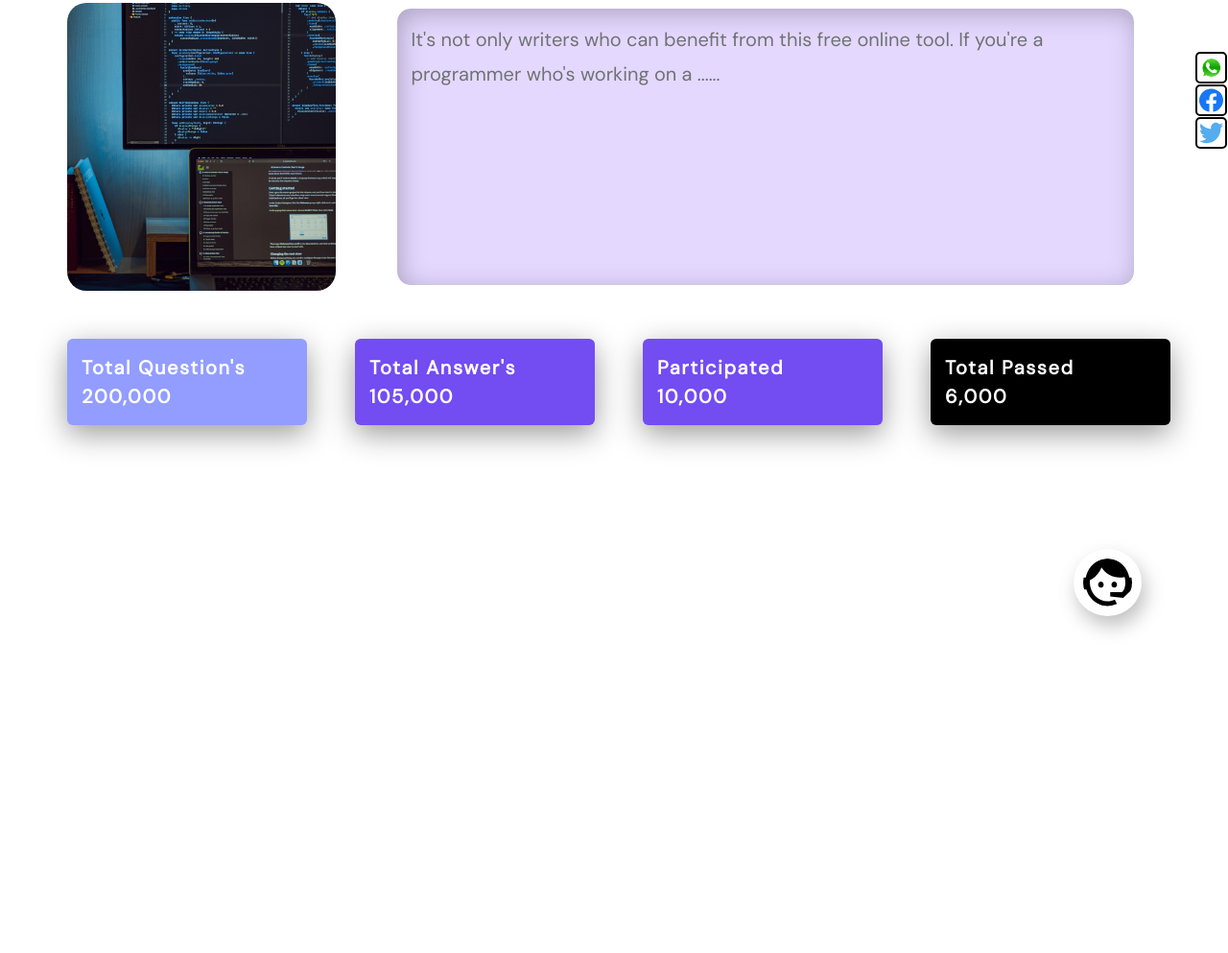
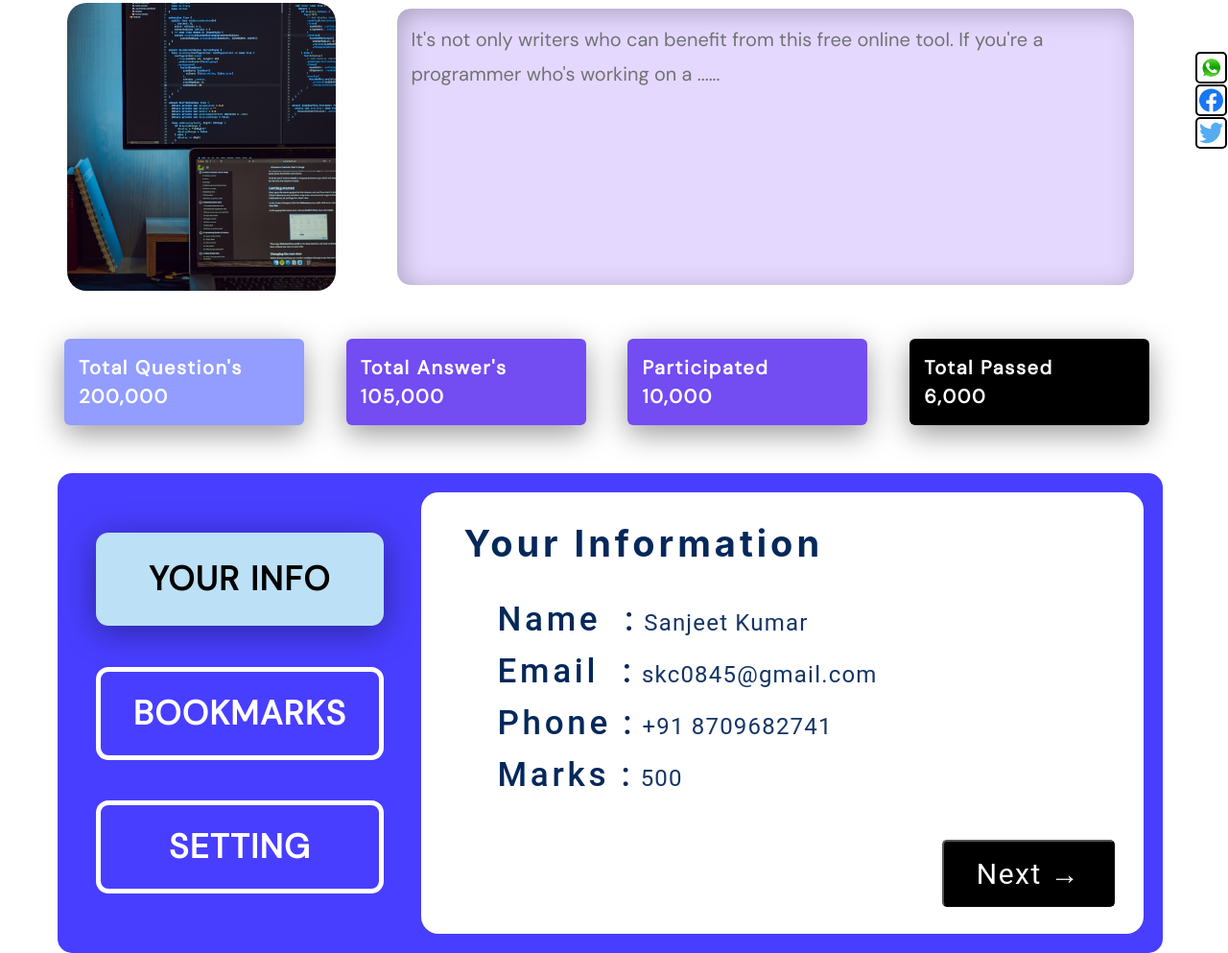
Before and after one commit to chaursiyasanjeet/Micro-Project-2, a plain HTML site: page index.html in a window 1280 px wide. Shown: the part 153-1146 px from the top of the page at 96% size. Before the commit the page ends 800 px from the top, so only its background shows below. Drawn offline with Linux system fonts and the light colour scheme; a web font is replaced by a local one.

Commit message:
design the last section of the page

```diff
--- a/index.html
+++ b/index.html
@@ -55,6 +55,24 @@
     </section>
     <img class="chat-bot" src="./assets/bot.svg" alt="chatbot-icon">
 
+    <section class="last-section">
+        <div class="info-sidebar">
+            <div>YOUR INFO</div>
+            <div>BOOKMARKS</div>
+            <div>SETTING</div>
+        </div>
+        <div class="info-screen">
+            <span class="info-header">Your Information</span>
+            <ul>
+                <li>Name &nbsp;:<span> Sanjeet Kumar</span></li>
+                <li>Email &nbsp;:<span> skc0845@gmail.com</span></li>
+                <li>Phone :<span> +91 8709682741</span></li>
+                <li>Marks :<span> 500</span></li>
+            </ul>
+            <button class="next-button">Next &#8594</button>
+        </div>
+    </section>
+
 </body>
 
 </html>
--- a/style.css
+++ b/style.css
@@ -163,7 +163,7 @@ body {
     display: flex;
     justify-content: space-around;
     color: white;
-    padding: 0 35px 50px 45px
+    padding: 0 60px 50px 45px
 }
 
 .static-details>div {
@@ -215,6 +215,122 @@ body {
     right: 90px;
     background-color: white;
     position: fixed;
+}
 
 
+/* last section CSS code */
+.last-section {
+    background-color: #483EFF;
+    border-radius: 15px;
+    height: 500px;
+    width: 90%;
+    position: relative;
+    left: 60px;
+    display: flex;
+    justify-content: space-between;
+    padding: 20px 20px 20px 40px;
 }
+
+.info-sidebar {
+    display: flex;
+    flex-direction: column;
+    justify-content: space-evenly;
+
+}
+
+.info-sidebar>div {
+    width: 300px;
+    height: 97px;
+    color: white;
+    border: 5px solid white;
+    border-radius: 13px;
+    display: flex;
+    justify-content: center;
+    align-items: center;
+    font-family: 'DM Sans';
+    font-style: normal;
+    font-weight: 700;
+    font-size: 35px;
+    line-height: 63px;
+    letter-spacing: 0.04em;
+    cursor: pointer;
+}
+
+.info-sidebar>div:hover {
+    background-color: #6F6AF7;
+}
+
+.info-sidebar div:first-child {
+    background: #BCE0F6;
+    color: black;
+    border: none;
+    box-shadow: 0px 6px 35px rgba(0, 0, 0, 0.39);
+}
+
+
+.info-screen {
+    width: 69%;
+    height: 100%;
+    background-color: white;
+    border-radius: 18px;
+    padding: 30px 30px;
+    color: #04285A;
+}
+
+.info-screen>ul>li {
+    display: block;
+    margin: 20px;
+    position: relative;
+    left: 30px;
+    top: 20px;
+    font-family: 'Roboto';
+    font-style: normal;
+    font-weight: 500;
+    font-size: 35px;
+    line-height: 33px;
+    letter-spacing: 0.105em;
+}
+
+.info-header {
+    font-family: 'Inter';
+    font-style: normal;
+    font-weight: 700;
+    font-size: 38px;
+    line-height: 46px;
+    letter-spacing: 0.105em;
+    position: relative;
+    left: 15px;
+}
+
+.info-screen>ul>li>span {
+    color: #143565;
+    font-family: 'Roboto';
+    font-style: normal;
+    font-weight: 400;
+    font-size: 24px;
+    line-height: 28px;
+    letter-spacing: 0.05em;
+}
+
+.next-button {
+    float: right;
+    background: #000000;
+    border-radius: 5px;
+    width: 180px;
+    height: 70px;
+    color: white;
+    font-family: 'Roboto';
+    font-style: normal;
+    font-weight: 400;
+    font-size: 30px;
+    line-height: 35px;
+    letter-spacing: 0.05em;
+    position: relative;
+    top: 50px;
+    cursor: pointer;
+
+}
+
+.next-button:hover {
+    background-color: #383333;
+}
```
